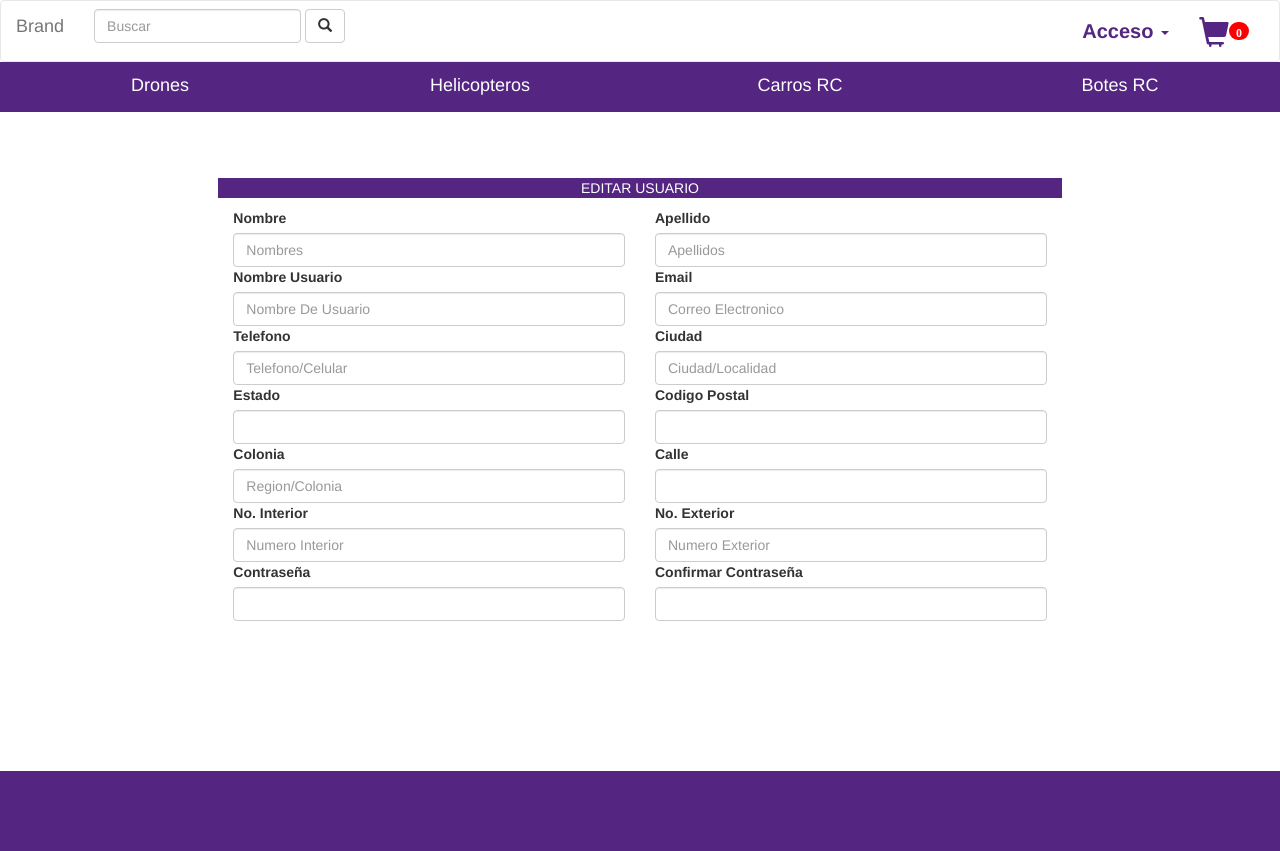
After one commit to efraindiaz/kontrolgeek, a PHP site: page /EditarUsuario.php in a window 1280 px wide. The commit adds this page. Run offline with PHP 8.4, Linux system fonts and the light colour scheme.

Commit message:
Editar Usuario
redireccionamiento

```diff
--- /dev/null
+++ b/EditarUsuario.php
@@ -0,0 +1,91 @@
+<!DOCTYPE html>
+<html lang="en">
+<head>
+	<meta charset="UTF-8">
+	<script src="js/jquery.min.js"></script>
+	<link rel="stylesheet" href="css/bootstrap.min.css">
+	<link rel="stylesheet" href="css/header.css">
+	<link rel="stylesheet" href="css/login.css">
+	<link rel="stylesheet" href="css/EditarUsuario.css">
+	<script src="js/bootstrap.min.js"></script>
+	<title>Editar Usuario</title>
+</head>
+<body>
+	<?php require_once('header.php'); ?>
+
+	 <div class="row info">
+	     <div class="col-md-8 col-md-offset-2 rowInfoUsuario">
+                <p class="bg-primary text-center">EDITAR USUARIO</p>
+
+			      	<div class="col-xs-6">
+				        <label for="nombre">Nombre</label>
+				        <input type="text" name="nombre" class="form-control nombre" placeholder="Nombres">
+				    </div>
+				    <div class="col-xs-6">
+				        <label for="apellido">Apellido</label>
+				        <input type="text" name="apellido" class="form-control apellido" placeholder="Apellidos">
+				    </div>
+
+				    <div class="col-xs-6">
+				        <label for="nombreU">Nombre Usuario</label>
+				        <input type="text" name="nombreU" class="form-control nombreU" placeholder="Nombre De Usuario">
+				    </div>
+				    <div class="col-xs-6">
+				        <label for="email">Email</label>
+				        <input type="text" name="email" class="form-control email" placeholder="Correo Electronico">
+				    </div>
+
+				    <div class="col-xs-6">
+				        <label for="telefono">Telefono</label>
+				        <input type="text" name="telefono" class="form-control telefono" placeholder="Telefono/Celular">
+				    </div>
+				    <div class="col-xs-6">
+				        <label for="ciudad">Ciudad</label>
+				        <input type="text" name="ciudad" class="form-control ciudad" placeholder="Ciudad/Localidad">
+				    </div>
+
+				    <div class="col-xs-6">
+				        <label for="estado">Estado</label>
+				        <input type="text" name="estado" class="form-control estado">
+				    </div>
+				    <div class="col-xs-6">
+				        <label for="codigop">Codigo Postal</label>
+				        <input type="text" name="codigop" class="form-control codigop">
+				    </div>
+
+				    <div class="col-xs-6">
+				        <label for="colonia">Colonia</label>
+				        <input type="text" name="colonia" class="form-control colonia" placeholder="Region/Colonia">
+				    </div>
+				    <div class="col-xs-6">
+				        <label for="calle">Calle</label>
+				        <input type="text" name="calle" class="form-control calle">
+				    </div>
+
+				    <div class="col-xs-6">
+				        <label for="NuInterior">No. Interior</label>
+				        <input type="text" name="NuInterior" class="form-control NuInterior" placeholder="Numero Interior">
+				    </div>
+				    <div class="col-xs-6">
+				        <label for="NuExterior">No. Exterior</label>
+				        <input type="text" name="NuExterior" class="form-control NuExterior" placeholder="Numero Exterior">
+				    </div>
+
+				    <div class="col-xs-6">
+				        <label for="passwordR">Contraseña</label>
+				        <input type="text" name="password" class="form-control passwordR">
+				    </div>
+				    <div class="col-xs-6">
+				        <label for="passwordC">Confirmar Contraseña</label>
+				        <input type="text" name="passwordC" class="form-control passwordC">
+				    </div>
+         </div>
+	  </div>
+
+	<?php include 'footer.php'; ?>
+	<?php require_once('Login.php'); ?>
+	<?php require_once('Registro.php'); ?>
+	<script src="js/registroUsuarioAjax.js"></script>
+
+</body>
+</html>
--- /dev/null
+++ b/css/EditarUsuario.css
@@ -0,0 +1,8 @@
+.bg-primary {
+    color: #fff;
+    background-color: #542682;
+}
+
+.rowInfoUsuario{
+	margin-top: 5%;
+}
--- a/ficha.php
+++ b/ficha.php
@@ -17,7 +17,7 @@
 </head>
 <body>
 <?php require_once('header.php'); ?>
-<?php require_once('/Usuario/Login.php'); ?>
+<?php require_once('Login.php'); ?>
 <div class="container-fluid">
   <h1 class="text-center">Ficha Tecnica</h1>
 
--- a/header.php
+++ b/header.php
@@ -29,7 +29,7 @@ session_start();
         <li class="dropdown">
           <a style="" href="#" class="dropdown-toggle font-opc-nav" data-toggle="dropdown" role="button" aria-haspopup="true" aria-expanded="false"><?php echo "".$_SESSION['nombre']; ?> <span class="caret"></span></a>
           <ul class="dropdown-menu">
-            <li><a href="#">Perfil</a></li>
+            <li><a href="EditarUsuario.php">Perfil</a></li>
             <li role="separator" class="divider"></li>
             <li><a href="db/logout.php"><button type="button" class="btn btn-link btnCerrarSession">Cerrar Sesión</button></a></li>
           </ul>
--- a/js/registroUsuarioAjax.js
+++ b/js/registroUsuarioAjax.js
@@ -9,8 +9,13 @@
 			data: datos,
 			success: function(resp){
 				console.log("agregado");
-				console.log(resp);
 			}
+		});
+		$('.modalRegistro').on('hidden.bs.modal', function (e) {
+		  $(this)
+		    .find("input")
+		       .val('')
+		       .end();
 		});
 	});
 
```
